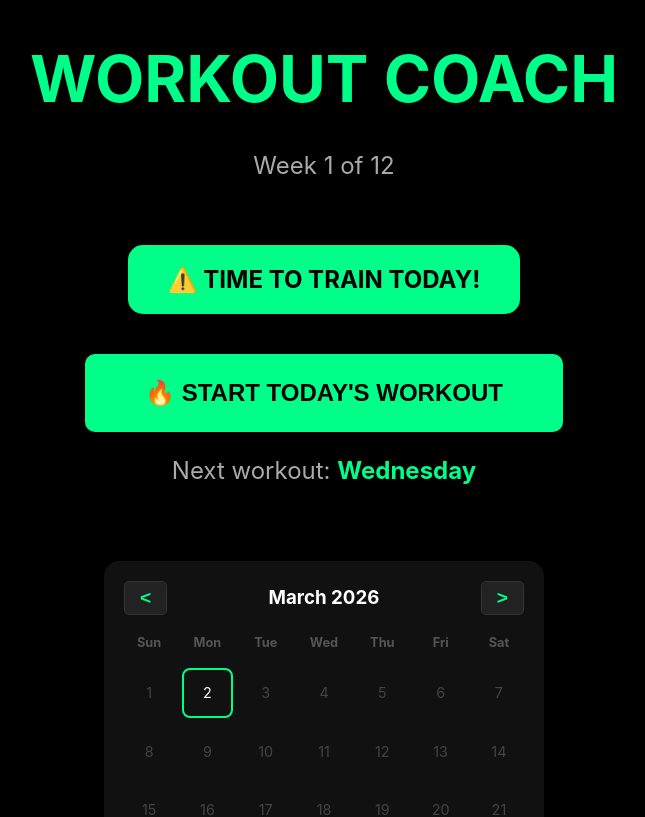
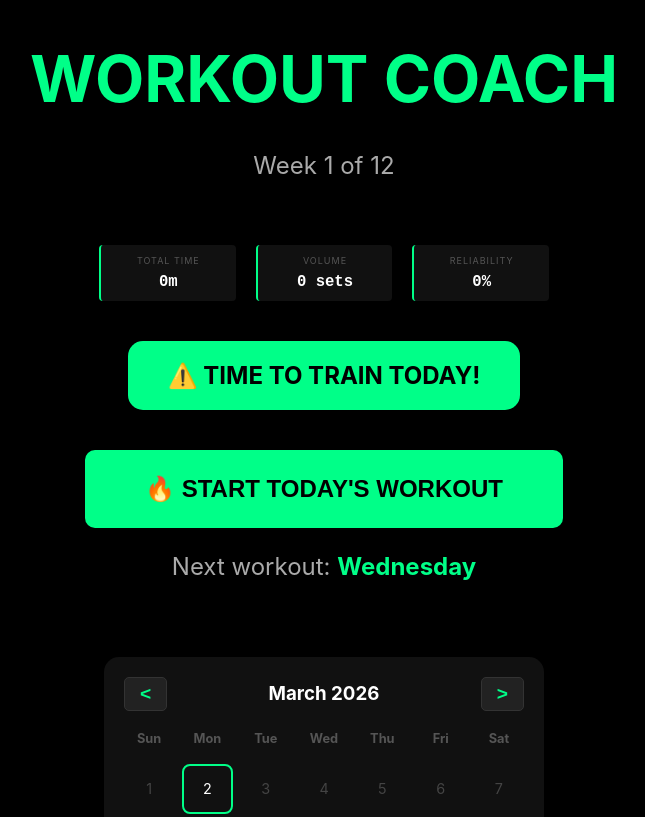
Before and after one commit to samiulmuztaba/Personal-workout-coach, a React (Vite) app in the folder workout-app/: page / in a window 1280 px wide. Shown: the top 817 px of the page, without its empty margins (316-961 px from the left). Built offline with nearby package versions, Linux system fonts and the light colour scheme.

Commit message:
(feat) - show stats

```diff
--- a/workout-app/src/App.jsx
+++ b/workout-app/src/App.jsx
@@ -284,6 +284,18 @@ function App() {
   const [haveTrainingToday, setHaveTrainingToday] = useState(true);
   const [workoutDoneToday, setWorkoutDoneToday] = useState(false);
 
+  const totalMinutes = workoutHistory.reduce(
+    (acc, curr) => acc + (curr.duration || 0),
+    0,
+  );
+  const totalSetsPushed = workoutHistory.reduce(
+    (acc, curr) => acc + (curr.totalSets || 0),
+    0,
+  );
+  const completionRate = Math.round(
+    (workoutHistory.length / (currentWeek * 3)) * 100,
+  );
+
   function getTodayDate() {
     return new Date().toISOString().split("T")[0];
   }
@@ -364,7 +376,9 @@ function App() {
   useEffect(() => {
     if (WORKOUT_DAYS[weekType].includes(today)) {
       setHaveTrainingToday(true);
-    } else setHaveTrainingToday(false);
+    } else {
+      setHaveTrainingToday(false);
+    }
   }, [weekType, today]);
 
   // Timer effect for rest
@@ -373,6 +387,7 @@ function App() {
       const interval = setInterval(() => {
         setTimer((prev) => prev - 1);
       }, 1000);
+
       return () => clearInterval(interval);
     } else if (screen === "rest" && timer === 0) {
       setCurrentSet((prev) => prev + 1);
@@ -387,6 +402,7 @@ function App() {
       const interval = setInterval(() => {
         setCountdown((prev) => prev - 1);
       }, 1000);
+
       return () => clearInterval(interval);
     } else if (screen === "ready" && countdown === 0) {
       setScreen("exercise");
@@ -395,34 +411,20 @@ function App() {
 
   // Save data whenever it changes
   useEffect(() => {
-    if (startDate) {
-      const data = {
-        startDate,
-        workoutHistory,
-      };
-      localStorage.setItem("workoutData", JSON.stringify(data));
-    }
+    const data = {
+      startDate,
+      workoutHistory,
+    };
+
+    localStorage.setItem("workoutData", JSON.stringify(data));
   }, [startDate, workoutHistory]);
 
-  // set workoutDoneToday effect
-  useEffect(() => {
-    const saved = localStorage.getItem("workoutData");
-    if (saved) {
-      const data = JSON.parse(saved);
-      setStartDate(data.startDate);
-
-      // Safety check: Filter out any null/undefined entries immediately
-      const cleanHistory = (data.workoutHistory || []).filter(
-        (item) => item && item.date,
-      );
-      setWorkoutHistory(cleanHistory);
-    }
-  }, []);
-
+  // Determine if today's workout is already done
   useEffect(() => {
     const todayStr = new Date().toISOString().split("T")[0];
+
     const isDone = workoutHistory.some(
-      (w) => w && w.date && w.date.split("T")[0] === todayStr,
+      (w) => w && w.date && w.date === todayStr,
     );
 
     setWorkoutDoneToday(isDone);
@@ -501,11 +503,14 @@ function App() {
 
   const finishWorkout = () => {
     const newWorkout = {
+      id: new Date.toISOString(),
       date: new Date().toISOString().split("T")[0],
-      completed: true,
       week: currentWeek,
+      type: currentWeekSubType(),
       exercisesDone: exercises.length,
       duration: getDuration(),
+      totalSets: totalSets,
+      completed: true,
     };
     // setWorkoutHistory([...workoutHistory, newWorkout]);
     setScreen("dashboard");
@@ -578,7 +583,7 @@ function App() {
             const isWorkoutDay =
               date &&
               historyDates.includes(
-                `${viewYear}-0${viewMonth + 1}-${date < 10 ? "0" : ""}${date}`,
+                `${viewYear}-${viewMonth + 1}-${date < 10 ? "0" : ""}${date}`,
               );
             const isToday =
               date == new Date().toISOString().split("T")[0].split("-")[2];
@@ -608,6 +613,21 @@ function App() {
         <div style={styles.screen}>
           <h1 style={styles.title}>WORKOUT COACH</h1>
           <div style={styles.info}>Week {currentWeek} of 12</div>
+
+          <div style={styles.statsRow}>
+            <div style={styles.statItem}>
+              <span style={styles.statLabel}>TOTAL TIME</span>
+              <span style={styles.statValue}>{totalMinutes}m</span>
+            </div>
+            <div style={styles.statItem}>
+              <span style={styles.statLabel}>VOLUME</span>
+              <span style={styles.statValue}>{totalSetsPushed} sets</span>
+            </div>
+            <div style={styles.statItem}>
+              <span style={styles.statLabel}>RELIABILITY</span>
+              <span style={styles.statValue}>{completionRate}%</span>
+            </div>
+          </div>
 
           {haveTrainingToday && (
             <div
@@ -1009,6 +1029,35 @@ const styles = {
     fontSize: "1.2em",
     fontWeight: "bold",
   },
+  statsRow: {
+    display: "flex",
+    gap: "20px",
+    justifyContent: "center",
+    margin: "20px 0",
+    width: "100%",
+    maxWidth: "450px",
+  },
+  statItem: {
+    background: "#111",
+    padding: "10px 15px",
+    borderRadius: "4px",
+    flex: 1,
+    textAlign: "center",
+    borderLeft: "2px solid #00ff88",
+  },
+  statLabel: {
+    display: "block",
+    fontSize: "9px",
+    color: "#555",
+    letterSpacing: "1px",
+    marginBottom: "4px",
+  },
+  statValue: {
+    fontSize: "1.2em",
+    fontWeight: "bold",
+    color: "#fff",
+    fontFamily: "monospace",
+  },
 };
 
 export default App;
```
Also changed, not shown: workout-app/src/workoutHistory.json (deleted, +0 -19 lines).
